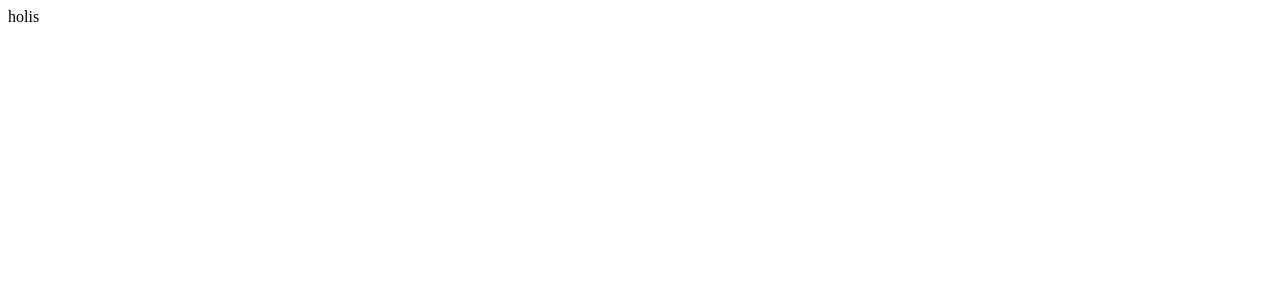
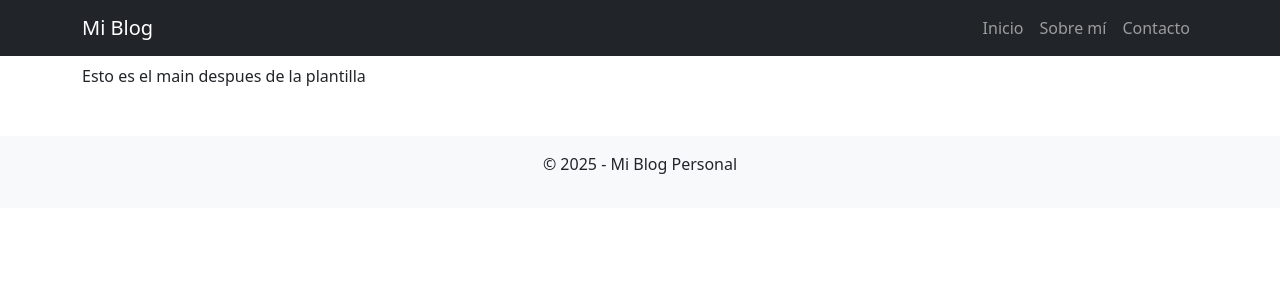
Before and after one commit to Robles2003/TuPrimeraPagina-Robles, a Django app: page /principal/ in a window 1280 px wide. Before the commit the part shown is almost empty. Shown: the top 300 px of the page. Run offline with Django 5.2, Linux system fonts and the light colour scheme.

Commit message:
Cosistas

```diff
--- a/TuPrimeraPagina_Robles/settings.py
+++ b/TuPrimeraPagina_Robles/settings.py
@@ -55,7 +55,7 @@
 TEMPLATES = [
     {
         'BACKEND': 'django.template.backends.django.DjangoTemplates',
-        'DIRS': [],
+        'DIRS': [ BASE_DIR / 'templates' ],  # Ruta a la carpeta de plantillas
         'APP_DIRS': True,
         'OPTIONS': {
             'context_processors': [
--- /dev/null
+++ b/principal/forms.py
@@ -0,0 +1,3 @@
+from django import forms
+
+#class para procesar formularios
--- a/principal/templates/vista/main.html
+++ b/principal/templates/vista/main.html
@@ -1,17 +1,4 @@
-<!DOCTYPE html>
+{% extends "plantilla.html" %}
 
-<html>
-    <head>
-        <meta charset="utf-8">
-        <meta http-equiv="X-UA-Compatible" content="IE=edge">
-        <title></title>
-        <meta name="description" content="">
-        <meta name="viewport" content="width=device-width, initial-scale=1">
-        <link rel="stylesheet" href="">
-    </head>
-    <body>
-        holis
-
-        <script src="" async defer></script>
-    </body>
-</html>
+{% block title %} Princpial de TuPrimeraPAgina {% endblock %}
+{% block content %} Esto es el main despues de la plantilla{% endblock  %}
--- a/principal/views.py
+++ b/principal/views.py
@@ -3,6 +3,7 @@
 
 # Create your views here.
 def main(request):
+    #return HttpResponse("Hola")
     return render(request, 'vista/main.html') # Renderiza la plantilla index.html en la carpeta principal
                                             #toma automaticamente el archivo de la carpeta templates
 
--- /dev/null
+++ b/templates/plantilla.html
@@ -0,0 +1,45 @@
+<!DOCTYPE html>
+<html lang="es">
+<head>
+    <meta charset="UTF-8">
+    <title>{% block title %}Mi Blog{% endblock %}</title>
+    <meta name="viewport" content="width=device-width, initial-scale=1">
+    <!-- CSS de ejemplo -->
+    <link rel="stylesheet" href="https://cdn.jsdelivr.net/npm/bootstrap@5.3.3/dist/css/bootstrap.min.css">
+    <style>
+        body {
+            padding-top: 4rem;
+        }
+        footer {
+            margin-top: 3rem;
+            padding: 1rem;
+            background-color: #f8f9fa;
+            text-align: center;
+        }
+    </style>
+</head>
+<body>
+    <nav class="navbar navbar-expand-lg navbar-dark bg-dark fixed-top">
+        <div class="container">
+            <a class="navbar-brand" href="/">Mi Blog</a>
+            <div class="collapse navbar-collapse">
+                <ul class="navbar-nav ms-auto">
+                    <li class="nav-item"><a class="nav-link" href="#">Inicio</a></li>
+                    <li class="nav-item"><a class="nav-link" href="#">Sobre mí</a></li>
+                    <li class="nav-item"><a class="nav-link" href="#">Contacto</a></li>
+                </ul>
+            </div>
+        </div>
+    </nav>
+
+    <main class="container">
+        {% block content %}
+        <!-- Aquí va el contenido específico de cada página -->
+        {% endblock %}
+    </main>
+
+    <footer>
+        <p>&copy; 2025 - Mi Blog Personal</p>
+    </footer>
+</body>
+</html>
```
Also changed, not shown: README.md, principal/templates/vista/crear-Autor.html (added), principal/templates/vista/crear-Publicacion.html (added), principal/templates/vista/crear-Usuario.html (added).
